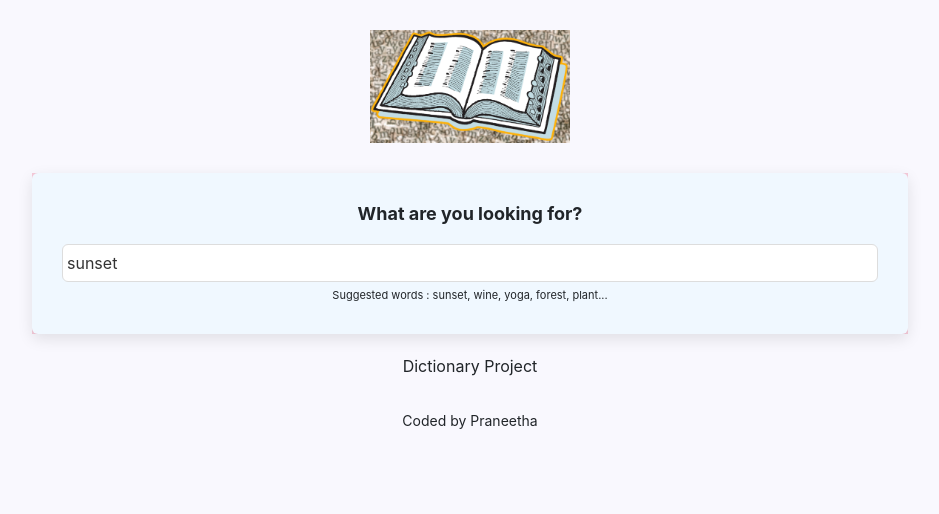
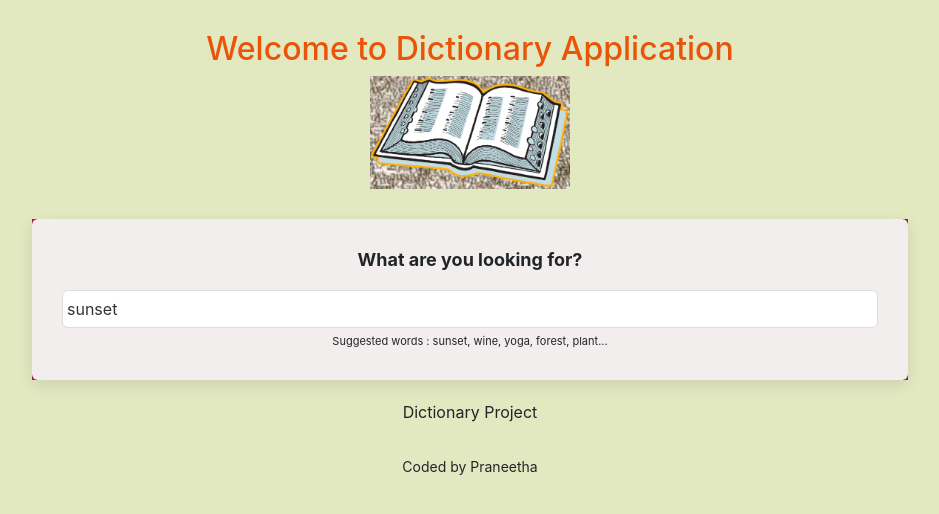
Before and after one commit to NeetuKV/dictionary-project, a React (Create React App) app: page / in a window 1280 px wide. Shown: the top 514 px of the page, without its empty margins (170-1109 px from the left). Built offline with nearby package versions, Linux system fonts and the light colour scheme; no server answers.

Commit message:
'bearer' removed

```diff
--- a/src/App.css
+++ b/src/App.css
@@ -1,8 +1,11 @@
 body {
-  background: #f9f8fe;
+  background: #e2e9c1;
 }
 a {
-  background: #9670f4;
+  background: #dfdde5;
+}
+h2 {
+  color: rgb(234, 84, 9);
 }
 .App {
   max-width: 900px;
--- a/src/App.js
+++ b/src/App.js
@@ -7,6 +7,7 @@ export default function App() {
     <div className="App">
       <div className="container">
         <header className="App-header">
+          <h2>Welcome to Dictionary Application</h2>
           <img src={logo} className="App-logo" alt="logo" />
         </header>
         <main>
--- a/src/Dictionary.css
+++ b/src/Dictionary.css
@@ -5,10 +5,10 @@
 }
 
 .Dictionary {
-  background-color: rgb(245, 202, 217);
+  background-color: rgb(177, 22, 76);
 }
 .Dictionary section {
-  background-color: aliceblue;
+  background-color: rgb(243, 238, 238);
   padding: 30px;
   border-radius: 6px;
   box-shadow: 0 5px 15px rgb(0 0 0/ 10%);
--- a/src/Dictionary.js
+++ b/src/Dictionary.js
@@ -15,17 +15,18 @@ export default function Dictionary(props) {
   function handlePexelsResponse(response) {
     setPhotos(response.data.photos);
   }
+
   function search() {
     let apiURL = `https://api.dictionaryapi.dev/api/v2/entries/en_US/${keyWord}`;
     axios.get(apiURL).then(handleDictionaryResponse);
     let pexelApiKey =
       "Q4MMFsOMnY6ZxeFvxwdRmDeVaI4wcpO5zMYI4u3VDpgNlEUIitNsiI05";
     let pexelApiURL = `https://api.pexels.com/v1/search?query=${keyWord}&per_page=7`;
-    let headers = { Authorization: `Bearer ${pexelApiKey}` };
+    let headers = { Authorization: `${pexelApiKey}` };
     axios.get(pexelApiURL, { headers: headers }).then(handlePexelsResponse);
   }
-  function handlesubmit(response) {
-    setResults(response.data[0]);
+  function handlesubmit(event) {
+    event.preventDefault();
     search();
   }
 
--- a/src/Meaning.js
+++ b/src/Meaning.js
@@ -2,8 +2,6 @@ import React from "react";
 import Synonyms from "./Synonyms";
 import "./Meaning.css";
 export default function Meaning(props) {
-  console.log(props.meaning);
-
   return (
     <div className="Meaning">
       <h3>{props.meaning.partOfSpeech}</h3>
--- a/src/Phonetics.css
+++ b/src/Phonetics.css
@@ -9,8 +9,8 @@
   transition: all 150ms ease-in-out;
 }
 .Phonetics a:hover {
-  background: #947bd5;
-  color: white;
+  background: #420fc4;
+  color: rgb(26, 181, 31);
 }
 .Phonetics {
   margin: 20px 0;
--- a/src/Photos.css
+++ b/src/Photos.css
@@ -1,4 +1,5 @@
 .Photos img {
   border-radius: 4px;
   margin-bottom: 20px;
+  width: 200px;
 }
--- a/src/Photos.js
+++ b/src/Photos.js
@@ -5,6 +5,7 @@ export default function Photos(props) {
     return (
       <section className="Photos">
         <div className="row">
+          <h4>Related Images</h4>
           {props.photos.map(function (photo, index) {
             return (
               <div className="col-4" key={index}>
```
